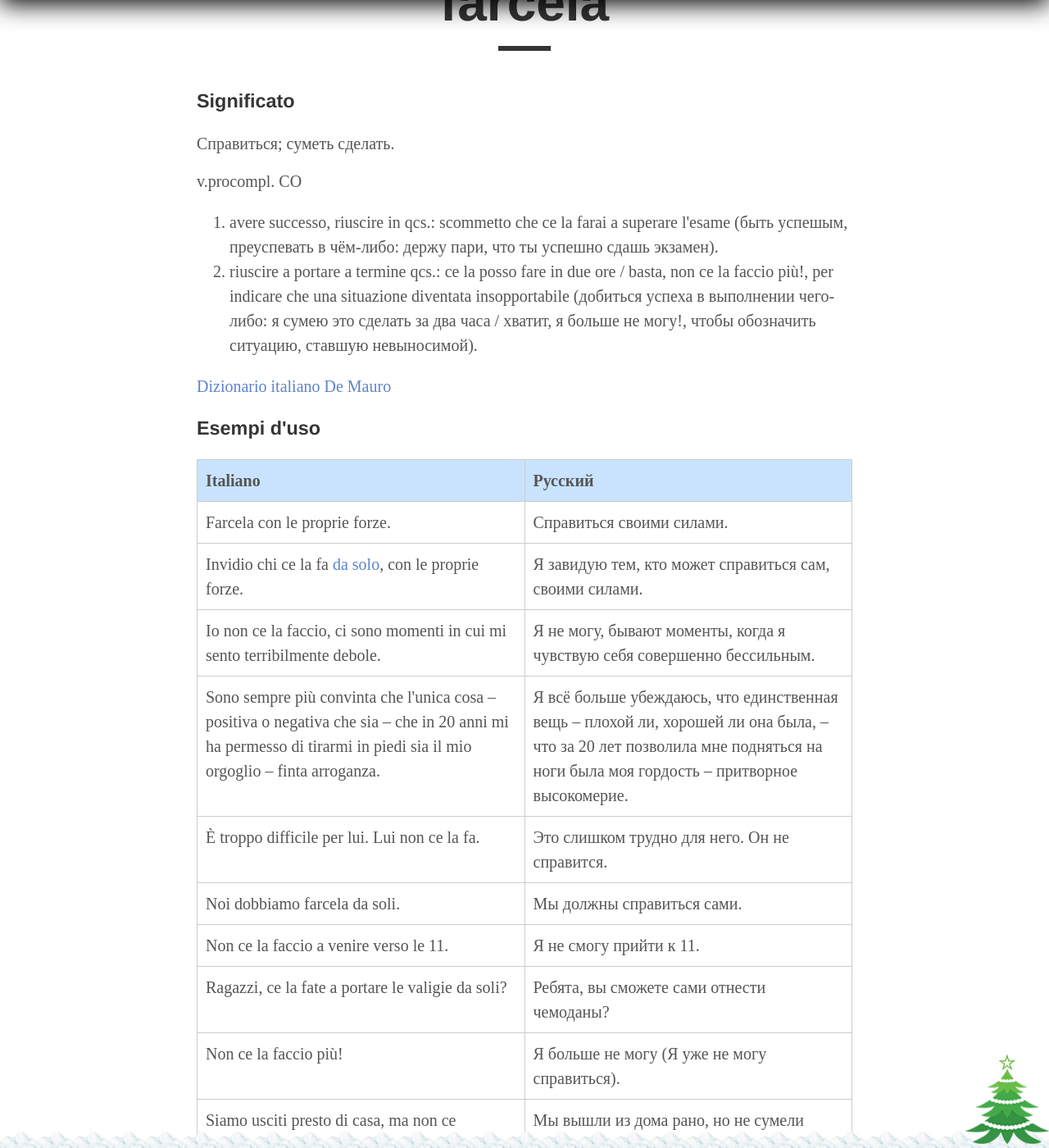
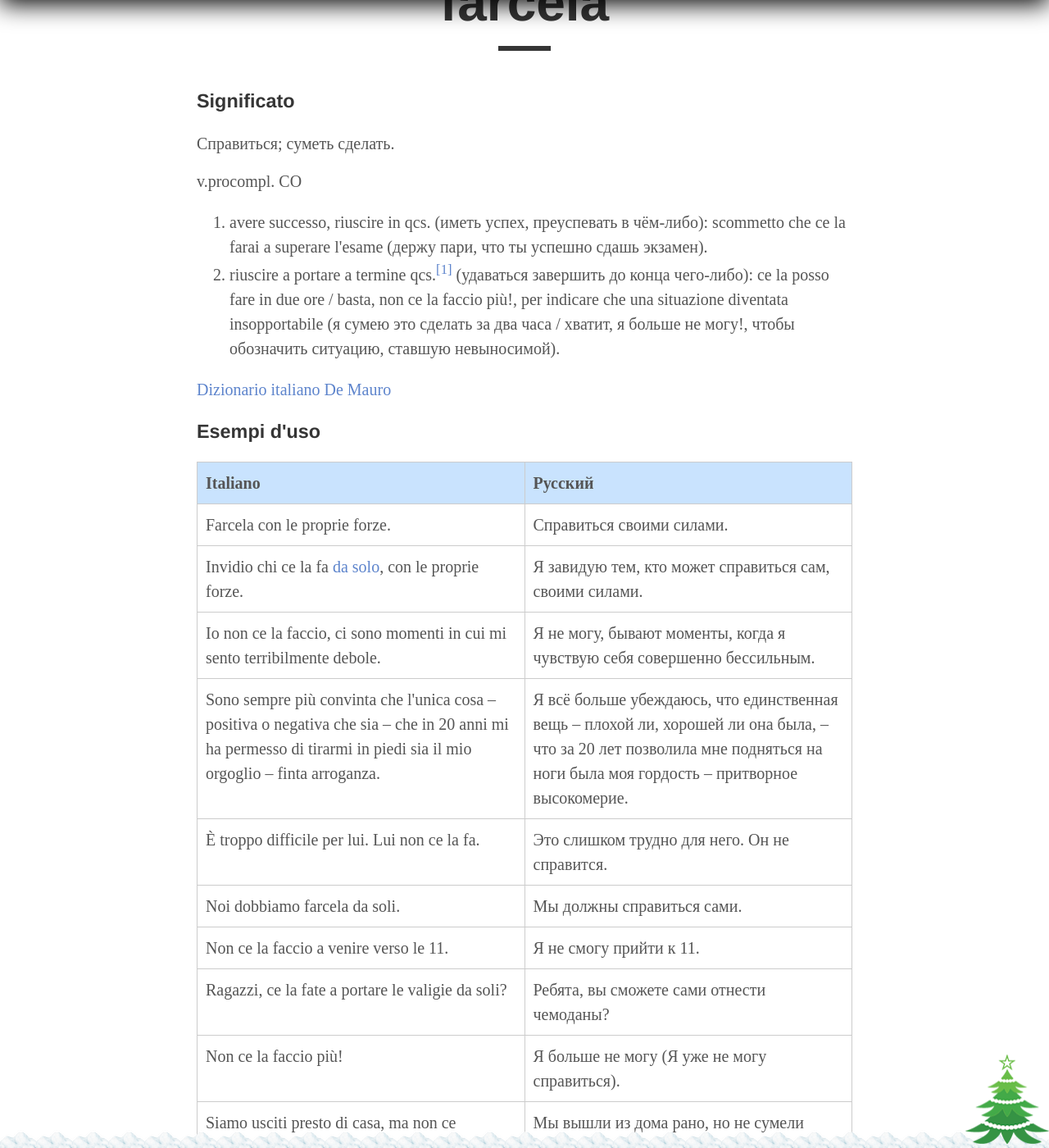
Before and after one commit to postolny/postolny.github.io, a Jekyll site: the page built from _posts/2020-11-13-farcela.md, in a window 1280 px wide and 1400 px high, scrolled down 544 px. Shown: the whole window at 82% size. Built offline with Jekyll 4.4.1, drawn with Linux system fonts in a browser that asks for light colours; some of the changed text lies outside the part shown.

Commit message:
Add files via upload

```diff
--- a/_posts/2020-11-13-farcela.md
+++ b/_posts/2020-11-13-farcela.md
@@ -13,8 +13,8 @@ tags:
 
 v.procompl. CO
 
-1. avere successo, riuscire in qcs.: scommetto che ce la farai a superare l'esame (быть успешым, преуспевать в чём-либо: держу пари, что ты успешно сдашь экзамен).
-2. riuscire a portare a termine qcs.: ce la posso fare in due ore / basta, non ce la faccio più!, per indicare che una situazione diventata insopportabile (добиться успеха в выполнении чего-либо: я сумею это сделать за два часа / хватит, я больше не могу!, чтобы обозначить ситуацию, ставшую невыносимой).
+1. avere successo, riuscire in qcs. (иметь успех, преуспевать в чём-либо): scommetto che ce la farai a superare l'esame (держу пари, что ты успешно сдашь экзамен).
+2. riuscire a portare a termine qcs.[^1] (удаваться завершить до конца чего-либо): ce la posso fare in due ore / basta, non ce la faccio più!, per indicare che una situazione diventata insopportabile (я сумею это сделать за два часа / хватит, я больше не могу!, чтобы обозначить ситуацию, ставшую невыносимой).
 
 [Dizionario italiano De Mauro](https://dizionario.internazionale.it/parola/farcela)
 
@@ -34,3 +34,5 @@ v.procompl. CO
 | Siamo usciti presto di casa, ma non ce l'abbiamo fatta ad arrivare in tempo alla stazione. | Мы вышли из дома рано, но не сумели вовремя приехать на вокзал. |
 | Luigi ieri non ce l'ha fatta a prendere il treno. | Луиджи вчера не успел на поезд. |
 | Mi dispiace, non ce la faccio. | Извини, я не смогу. |
+
+[^1]: riuscire a fare qc – добиться / достичь чего-либо; portare a termine – довести до конца, завершить.
```
